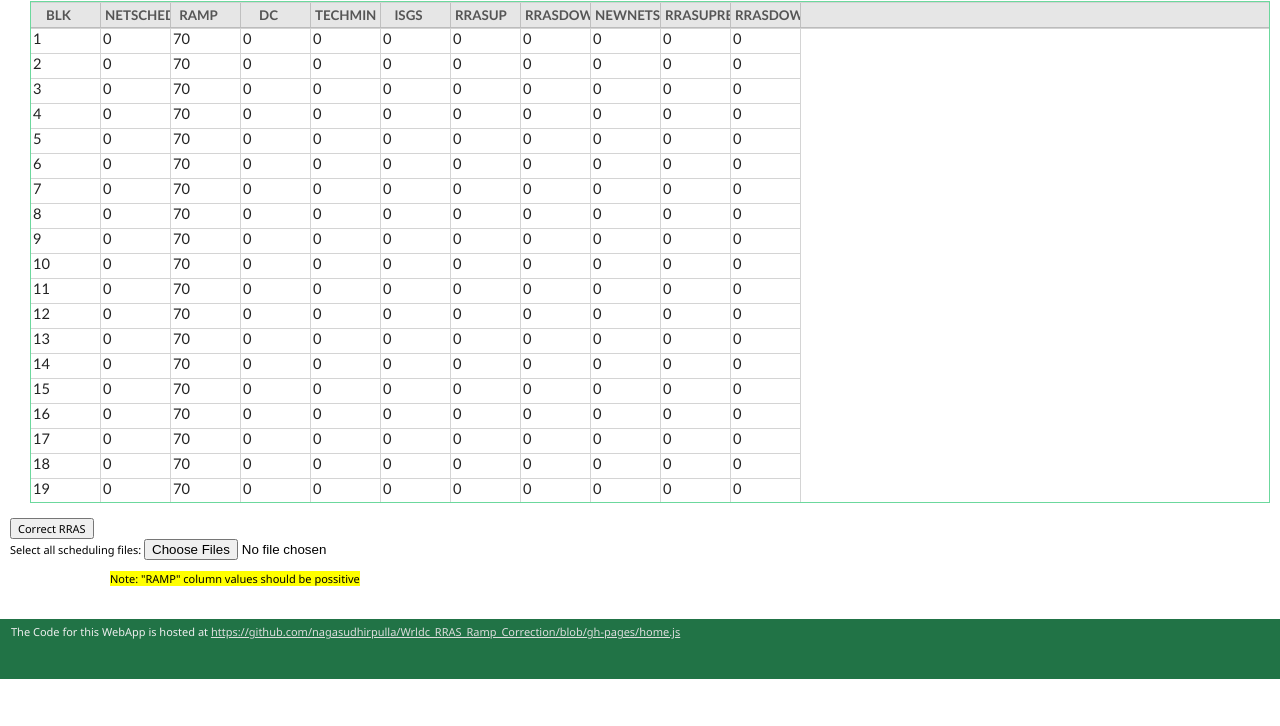
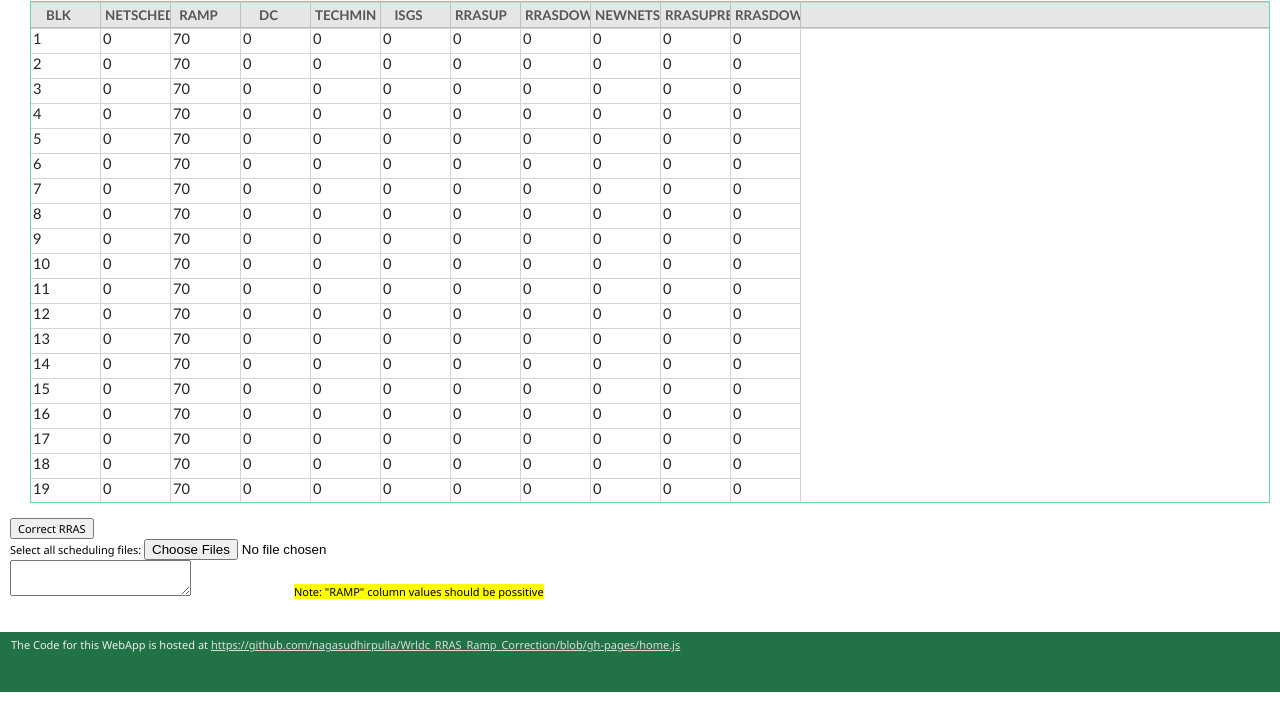
Before and after one commit to nagasudhirpulla/Wrldc_RRAS_Ramp_Correction, a plain HTML site: page index.html in a window 1280 px wide. Shown: the part 58-784 px from the top of the page. Drawn offline with Linux system fonts and the light colour scheme.

Commit message:
Update index.html

```diff
--- a/index.html
+++ b/index.html
@@ -24,7 +24,7 @@
 		    Select all scheduling files:
 		    <input type="file" id="fileInput" multiple="multiple">
 		</div>
-		<pre id="fileDisplayArea"></pre>
+		<textarea id="fileDisplayArea"></textarea>
         <mark style="margin-left:100px">Note: "RAMP" column values should be possitive</mark>
     </div>
     <div id='footer' style='margin-bottom:0;margin-top:3em;background-color:#217346;color:#EEEEEE;width:100%;padding-top:5px;padding-left:1em;height:5em'>
```
